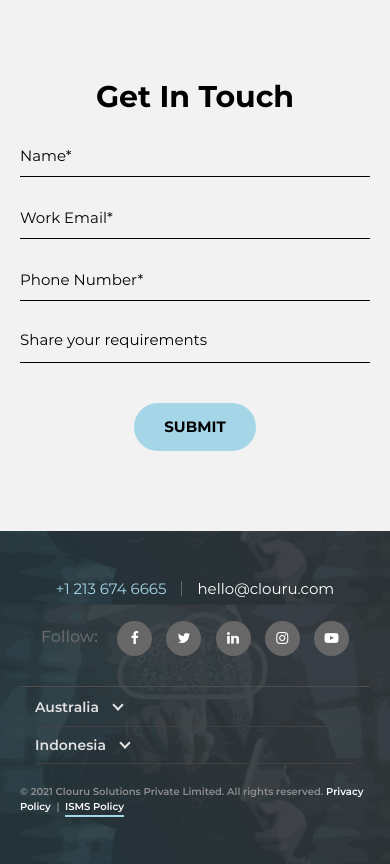
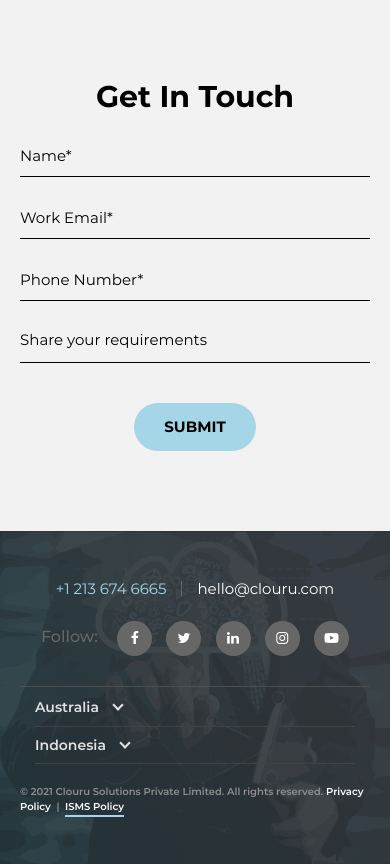
Before and after one commit to clouru/clouru-webpage, a PHP site: page / in a window 390 px wide. Shown: the part 4229-5093 px from the top of the page. Run offline with PHP 8.4, Linux system fonts and the light colour scheme.

Commit message:
update mobile footer background

```diff
--- a/assets/css/style.css
+++ b/assets/css/style.css
@@ -10,6 +10,12 @@ footer#colophon {
     background: url(../images/agency-banner.png);
     background-size: 100% !important;
     background-position-y: 100% !important;
+}
+@media (max-width: 767px){
+    footer#colophon {
+        background-size: cover !important;
+        background-position: center;
+    }
 }
 footer#colophon .ftr-locations ul{justify-content: center;}
 .digital-outsourcing-agency .clutch-pg .banner .item {
```
